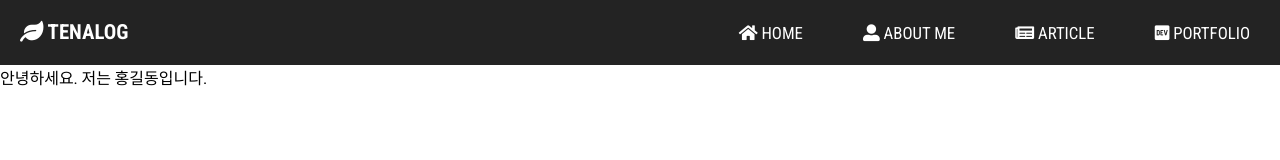
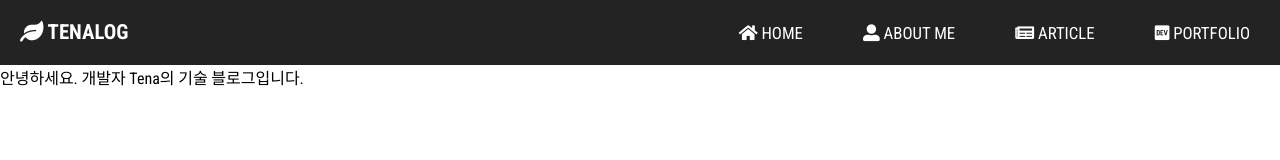
Before and after one commit to begintofly/tenalog, a plain HTML site: page docs/index.html in a window 1280 px wide. Drawn offline with Linux system fonts and the light colour scheme; a web font is replaced by a local one.

Commit message:
Add files via upload

```diff
--- a/docs/index.html
+++ b/docs/index.html
@@ -77,7 +77,7 @@
   </header>
 
   <section class="section section-1">
-    안녕하세요. 저는 홍길동입니다.
+    안녕하세요. 개발자 Tena의 기술 블로그입니다.
   </section>
 </body>
 
```
